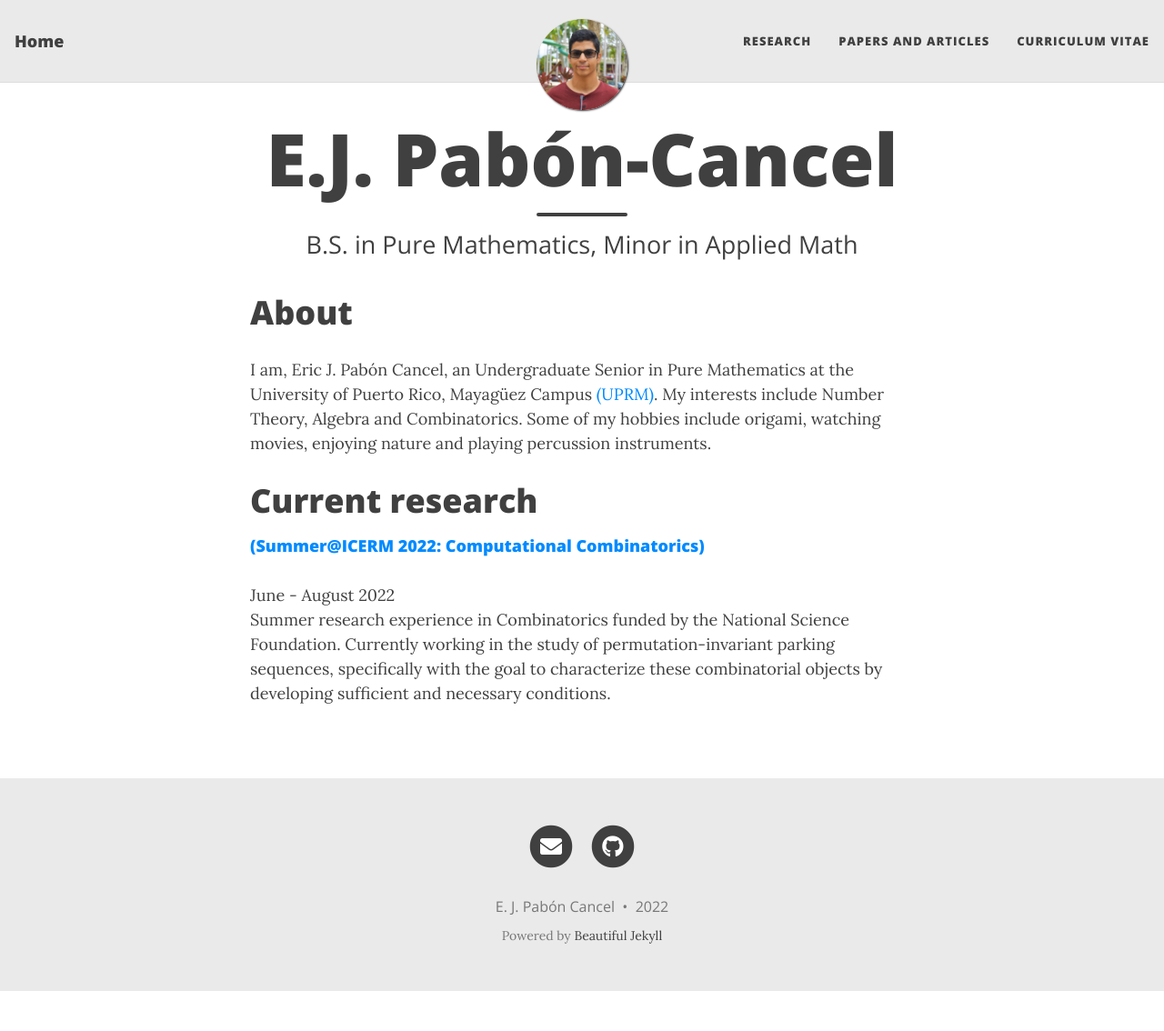
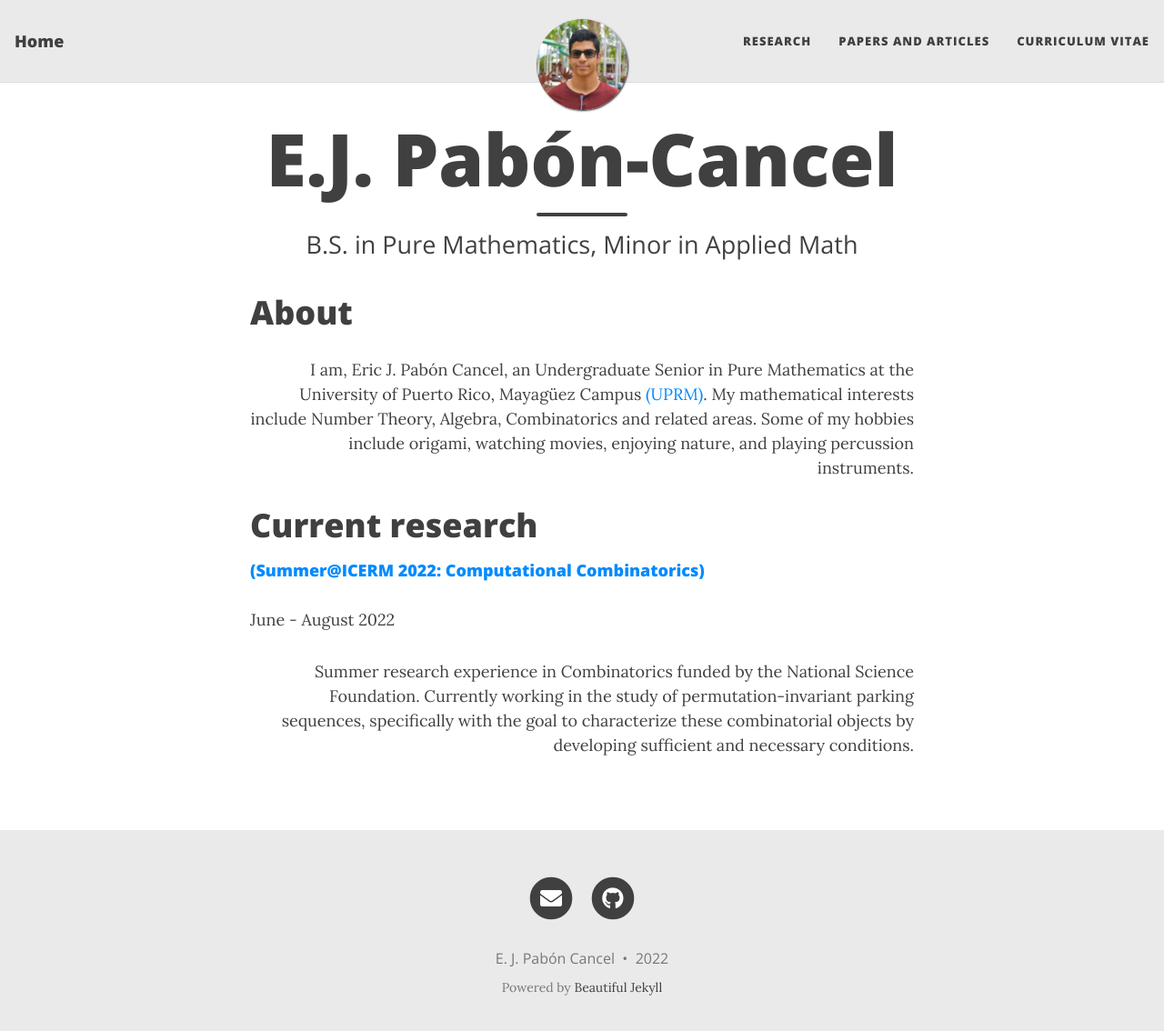
Before and after one commit to ejpaboncancel/ejpaboncancel-old.github.io, a Jekyll site: the page built from index.html, in a window 1280 px wide and 1147 px high. Shown: the top 1134 px of the window at 91% size. Built offline with Jekyll 4.4.1, drawn with Linux system fonts in a browser that asks for light colours; nearby versions of some CDN libraries; the list of posts is cut into pages by our own code.

Commit message:
Update index.html

```diff
--- a/index.html
+++ b/index.html
@@ -7,12 +7,13 @@ subtitle:
 ---
 
 <h1>About</h1>
-<p > I am, Eric J. Pabón Cancel, an Undergraduate Senior in Pure Mathematics at the University of Puerto Rico, Mayagüez Campus
-  <a href="https://www.uprm.edu/portada/">(UPRM)</a>.
-My interests include Number Theory, Algebra and Combinatorics. Some of my hobbies include origami, watching movies, enjoying nature and playing percussion instruments.</p>
+<div style="text-align: right"><p > I am, Eric J. Pabón Cancel, an Undergraduate Senior in Pure Mathematics at the University of Puerto Rico, Mayagüez Campus
+  <a href="https://www.uprm.edu/portada/">(UPRM)</a>. My mathematical interests include Number Theory, Algebra, Combinatorics and related areas.
+  Some of my hobbies include origami, watching movies, enjoying nature,
+  and playing percussion instruments.</p></div>
 
 <h1>Current research</h1>
 <h4> <a href="https://icerm.brown.edu/summerug/2022/#summerparticipants">(Summer@ICERM 2022: Computational Combinatorics)</a> </h4>
 <p> June - August 2022
-<br> Summer research experience in Combinatorics funded by the National Science Foundation. Currently working in the study of permutation-invariant parking
-  sequences, specifically with the goal to characterize these combinatorial objects by developing sufficient and necessary conditions. </br> </p>
+<br><div style="text-align: right"> Summer research experience in Combinatorics funded by the National Science Foundation. Currently working in the study of permutation-invariant parking
+  sequences, specifically with the goal to characterize these combinatorial objects by developing sufficient and necessary conditions. </br></div></p>
```
